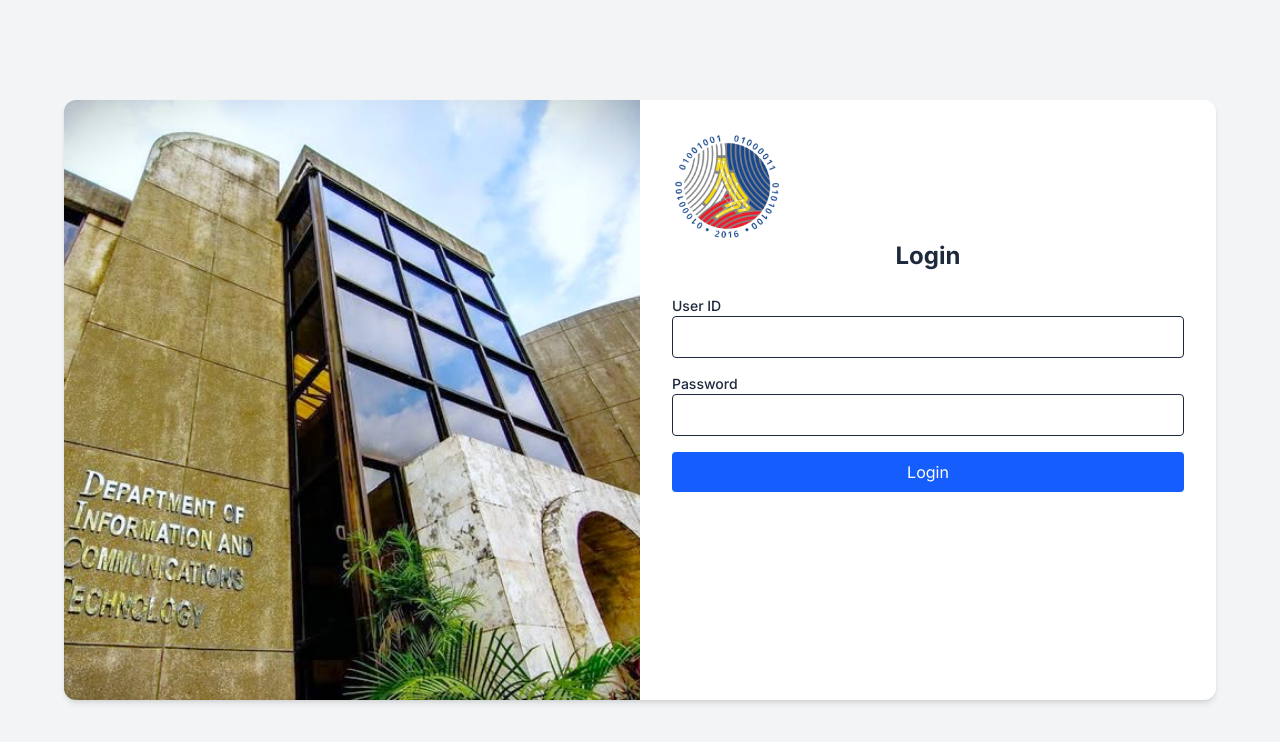
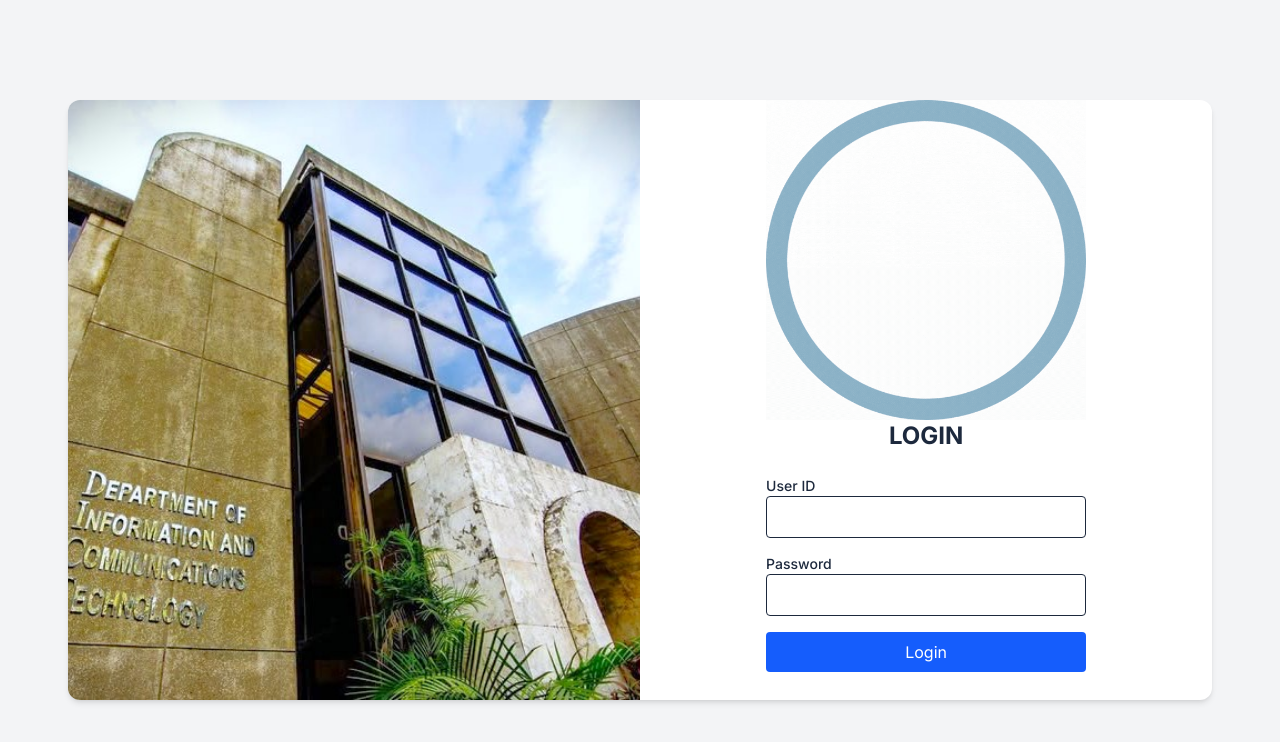
Before and after one commit to ShalamanShalaman/dict_eeas, a React (Vite) app in the folder frontend/: page /login in a window 1280 px wide. Shown: the top 742 px of the page. Built offline with nearby package versions, Linux system fonts and the light colour scheme.

Commit message:
Updated login UI
Updated login UI

```diff
--- a/frontend/src/components/LoginForm.jsx
+++ b/frontend/src/components/LoginForm.jsx
@@ -37,9 +37,9 @@
             className="w-full h-full object-cover"
             />
         </div>
-        <div className="w-1/2 p-8">
-        <img src="../public/images/dict-logo.png"></img>
-        <h2 className="text-2xl font-bold mb-6 text-center">Login</h2>
+        <div className="w-80 mx-auto mb-4">
+        <img src="../public/images/loginlogo.gif"></img>
+        <h2 className="text-2xl font-bold mb-6 text-center">LOGIN</h2>
         {error && <p className="text-red-600 mb-4">{error}</p>}
         <form onSubmit={handleSubmit} className="space-y-4">
             <div>
```
Also changed, not shown: frontend/public/images/loginlogo.gif (added), 7 other files (tests, documents, lock files or other folders).
